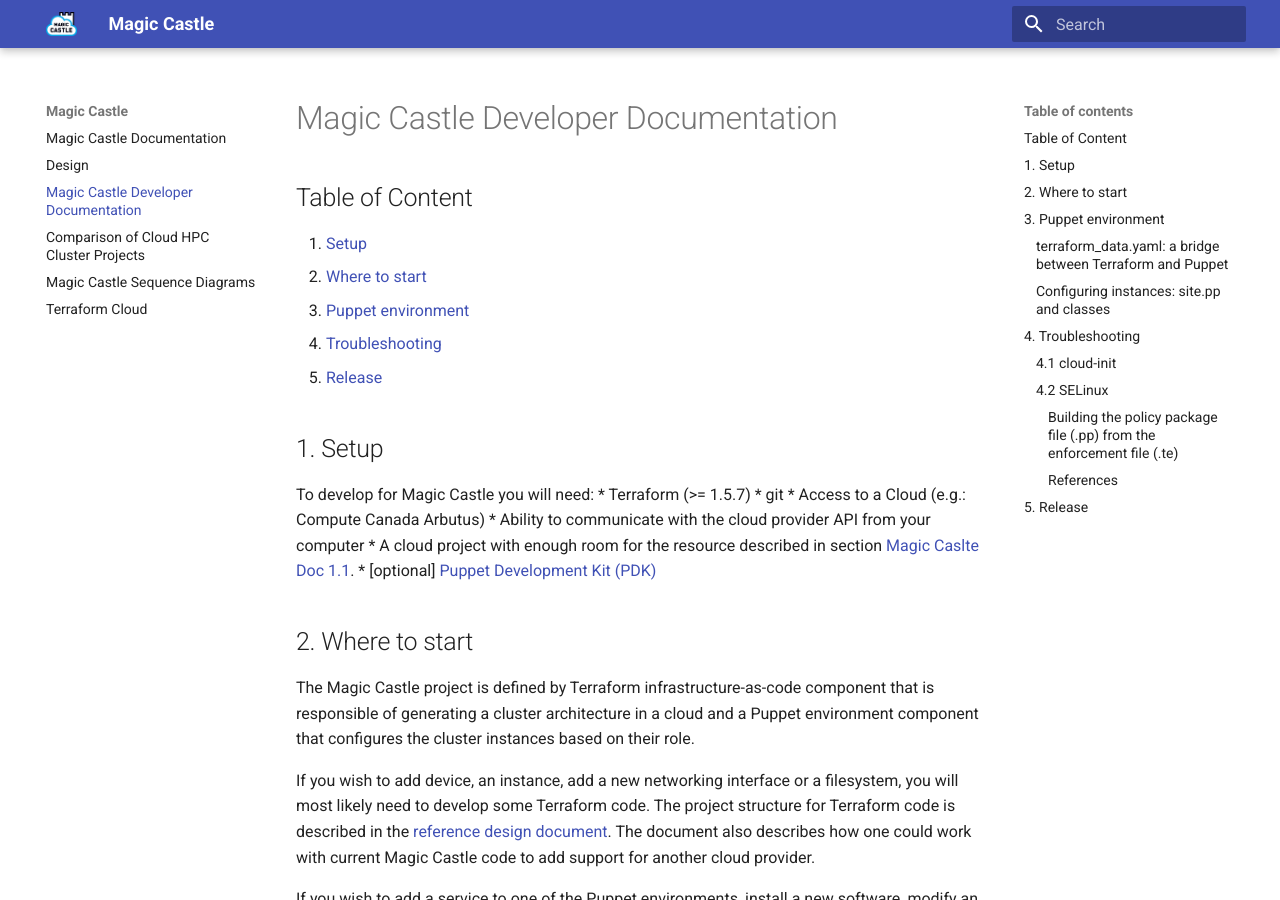
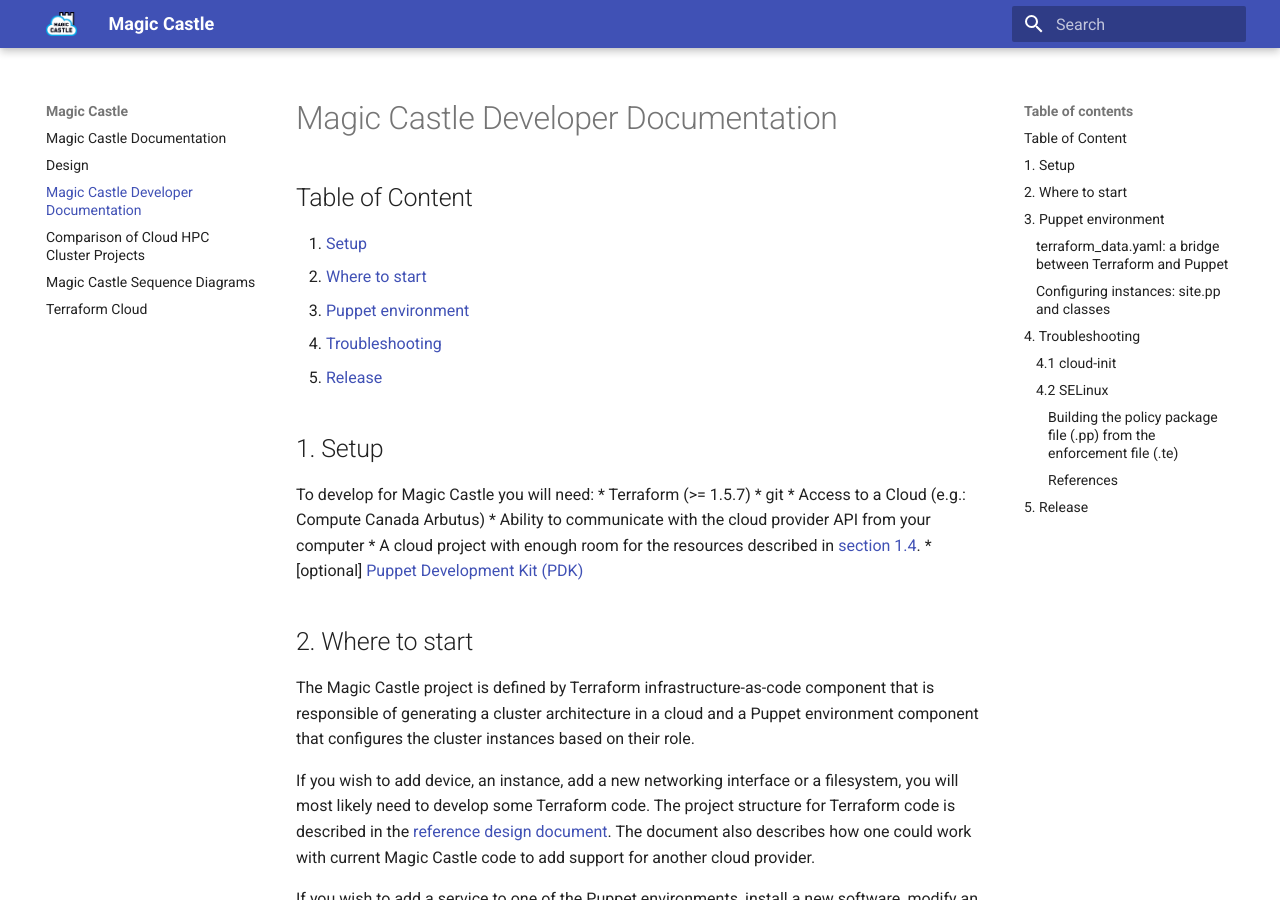
Before and after one commit to ComputeCanada/magic_castle, an MkDocs documentation site: the page built from docs/developers.md, in a window 1280 px wide and 900 px high. Built offline with MkDocs 1.6.1 and Material for MkDocs 9.7.7, drawn with Linux system fonts in a browser that asks for light colours.

Commit message:
Fix developer doc anchor link

```diff
--- a/docs/developers.md
+++ b/docs/developers.md
@@ -16,7 +16,7 @@
 * git
 * Access to a Cloud (e.g.: Compute Canada Arbutus)
 * Ability to communicate with the cloud provider API from your computer
-* A cloud project with enough room for the resource described in section [Magic Caslte Doc 1.1](README.md#11-quotas).
+* A cloud project with enough room for the resources described in [section 1.4](README.md#14-quotas).
 * [optional] [Puppet Development Kit (PDK)](https://www.puppet.com/docs/pdk/latest/pdk.html)
 
 ## 2. Where to start
```
